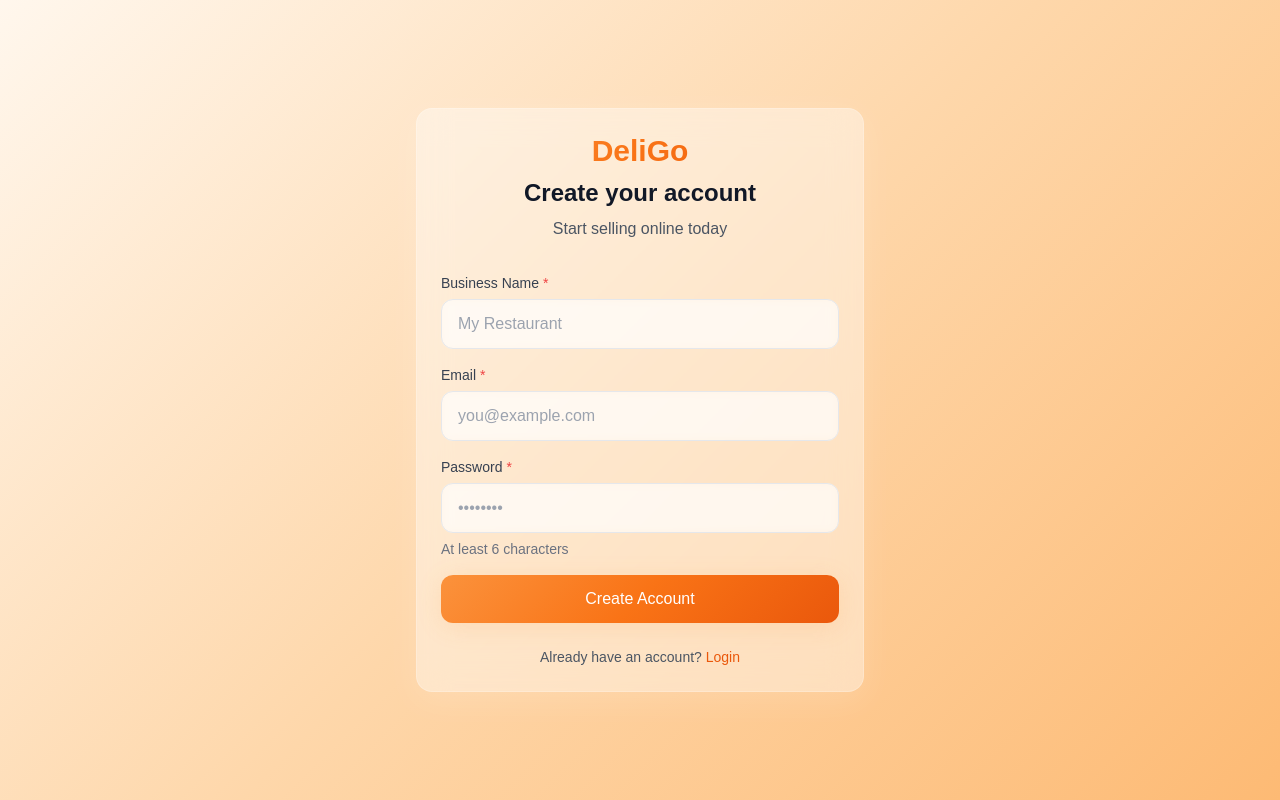
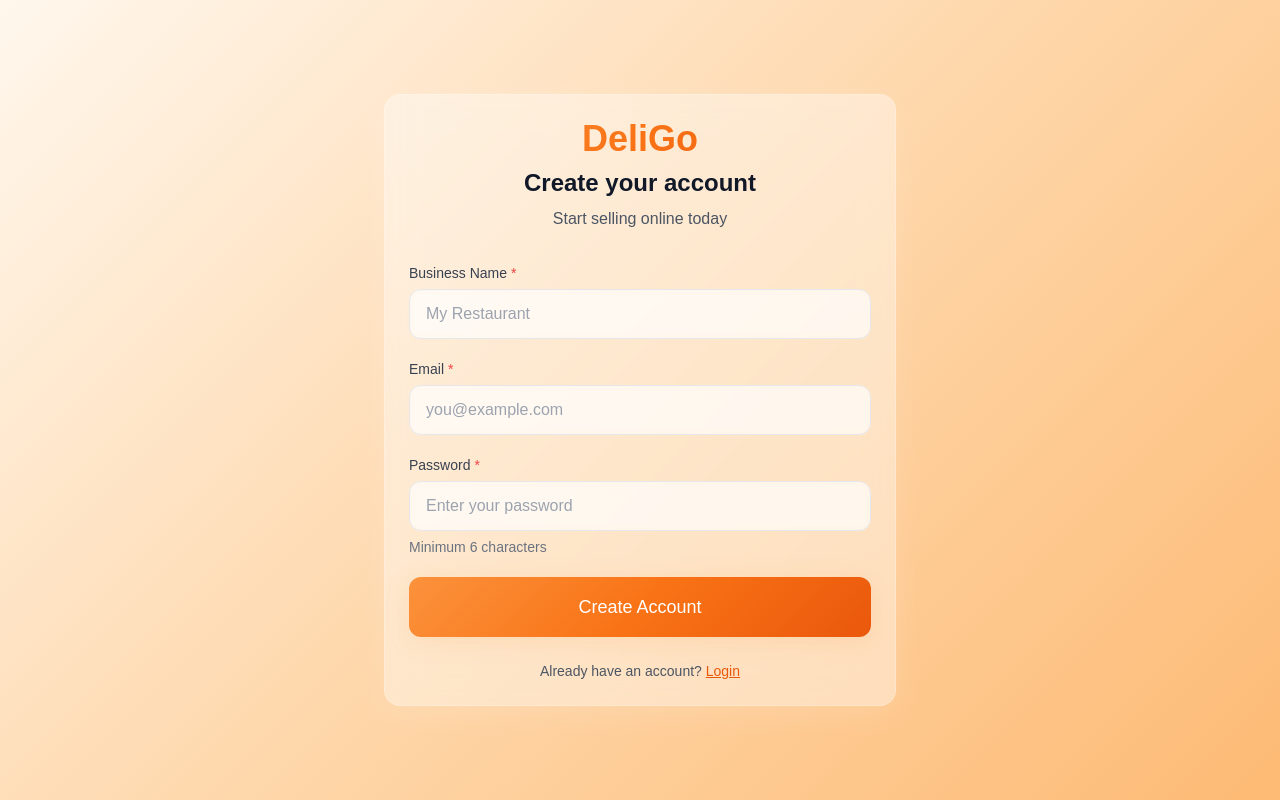
Before and after one commit to ngabonzizaguy/kcart_final, a Next.js app: page /signup in a window 1280 px wide. Built offline with nearby package versions, Linux system fonts and the light colour scheme.

Commit message:
Auto-commit: Agent tool execution

```diff
--- a/app/(auth)/signup/page.tsx
+++ b/app/(auth)/signup/page.tsx
@@ -3,9 +3,6 @@
 import { useState } from 'react'
 import { useRouter } from 'next/navigation'
 import Link from 'next/link'
-import { useForm } from 'react-hook-form'
-import { zodResolver } from '@hookform/resolvers/zod'
-import { signupSchema, type SignupInput } from '@/lib/validations'
 import { createClient } from '@/lib/supabase/client'
 import Button from '@/components/ui/Button'
 import Input from '@/components/ui/Input'
@@ -16,55 +13,64 @@ export default function SignupPage() {
   const router = useRouter()
   const { showToast } = useToast()
   const [loading, setLoading] = useState(false)
+  const [businessName, setBusinessName] = useState('')
+  const [email, setEmail] = useState('')
+  const [password, setPassword] = useState('')
 
-  const {
-    register,
-    handleSubmit,
-    formState: { errors },
-  } = useForm<SignupInput>({
-    resolver: zodResolver(signupSchema),
+  const onSubmit = async (e: React.FormEvent) => {
+    e.preventDefault()
+
+    // Simple validation
+    if (!businessName || !email || !password) {
+      showToast({
+        type: 'error',
+        message: 'Please fill in all fields',
       })
+      return
+    }
 
-  const onSubmit = async (data: SignupInput) => {
+    if (password.length < 6) {
+      showToast({
+        type: 'error',
+        message: 'Minimum 6 characters',
+      })
+      return
+    }
+
     setLoading(true)
     try {
       const supabase = createClient()
 
-      // Sign up user
-      const { data: authData, error: signUpError } = await supabase.auth.signUp({
-        email: data.email,
-        password: data.password,
+      const { error } = await supabase.auth.signUp({
+        email,
+        password,
         options: {
           data: {
-            business_name: data.businessName,
+            business_name: businessName,
           },
         },
       })
 
-      if (signUpError) {
+      if (error) {
         showToast({
           type: 'error',
-          title: 'Signup Failed',
-          message: signUpError.message,
+          message: 'Something went wrong',
         })
         return
       }
 
-      if (authData.user) {
       showToast({
         type: 'success',
-          message: 'Account created! Starting onboarding...',
+        message: "Welcome! Let's get your restaurant online.",
       })
 
-        // Redirect to onboarding
+      // Start onboarding immediately
       router.push('/onboarding/business-info')
       router.refresh()
-      }
-    } catch (error) {
+    } catch {
       showToast({
         type: 'error',
-        title: 'Error',
-        message: 'An unexpected error occurred',
+        message: 'Something went wrong',
       })
     } finally {
       setLoading(false)
@@ -73,46 +79,49 @@ export default function SignupPage() {
 
   return (
     <div className="min-h-screen flex items-center justify-center p-4">
-      <Card className="w-full max-w-md">
+      <Card className="w-full max-w-lg">
         <div className="text-center mb-8">
-          <h1 className="text-3xl font-bold bg-gradient-orange bg-clip-text text-transparent mb-2">
+          <h1 className="text-3xl md:text-4xl font-bold bg-gradient-orange bg-clip-text text-transparent mb-2">
             DeliGo
           </h1>
-          <h2 className="text-2xl font-semibold text-gray-900 mb-2">
+          <h2 className="text-xl md:text-2xl font-semibold text-gray-900 mb-2">
             Create your account
           </h2>
-          <p className="text-gray-600">
+          <p className="text-gray-600 text-sm md:text-base">
             Start selling online today
           </p>
         </div>
 
-        <form onSubmit={handleSubmit(onSubmit)} className="space-y-4">
+        <form onSubmit={onSubmit} className="space-y-5">
           <Input
             label="Business Name"
             type="text"
             placeholder="My Restaurant"
-            {...register('businessName')}
-            error={errors.businessName?.message}
+            value={businessName}
+            onChange={(e) => setBusinessName(e.target.value)}
             required
+            fullWidth
           />
 
           <Input
             label="Email"
             type="email"
             placeholder="you@example.com"
-            {...register('email')}
-            error={errors.email?.message}
+            value={email}
+            onChange={(e) => setEmail(e.target.value)}
             required
+            fullWidth
           />
 
           <Input
             label="Password"
             type="password"
-            placeholder="••••••••"
-            helperText="At least 6 characters"
-            {...register('password')}
-            error={errors.password?.message}
+            placeholder="Enter your password"
+            helperText="Minimum 6 characters"
+            value={password}
+            onChange={(e) => setPassword(e.target.value)}
             required
+            fullWidth
           />
 
           <Button
@@ -120,6 +129,7 @@ export default function SignupPage() {
             fullWidth
             loading={loading}
             disabled={loading}
+            size="lg"
           >
             Create Account
           </Button>
@@ -130,7 +140,7 @@ export default function SignupPage() {
             Already have an account?{' '}
             <Link
               href="/login"
-              className="font-medium text-primary-600 hover:text-primary-700"
+              className="font-medium text-primary-600 hover:text-primary-700 underline"
             >
               Login
             </Link>
```
Lines whose indentation alone changed are shown as unchanged.
